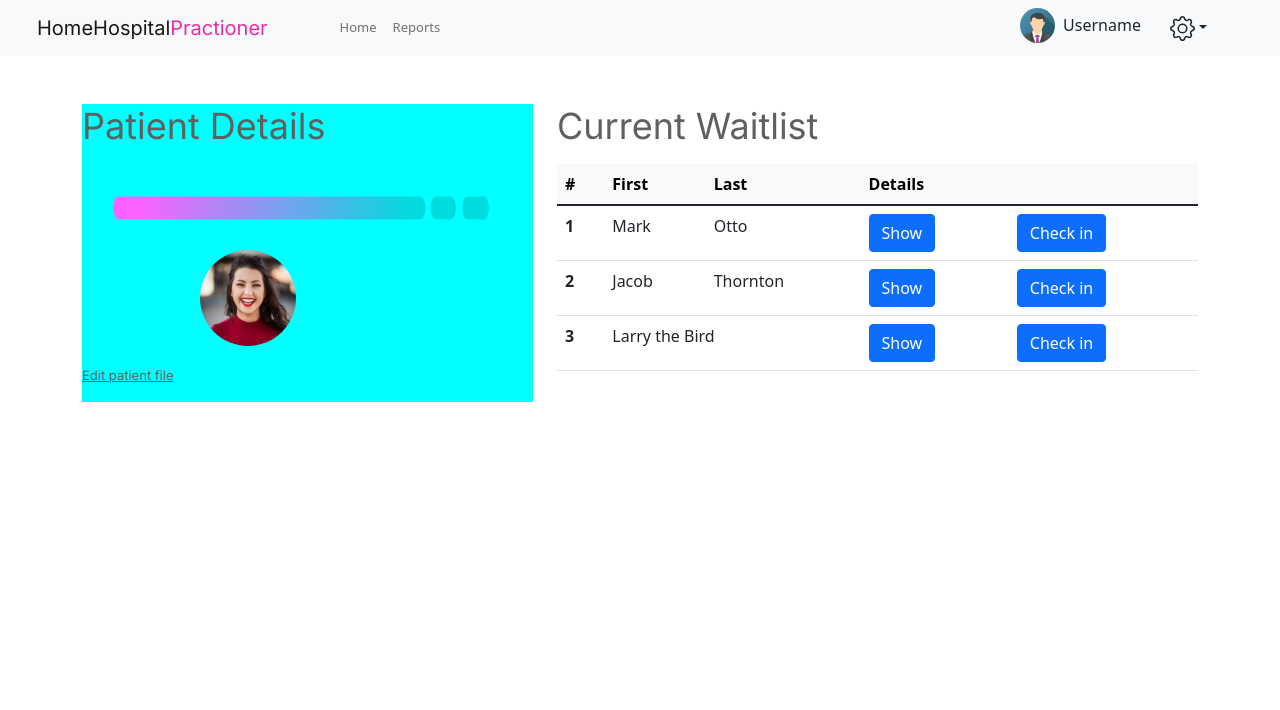
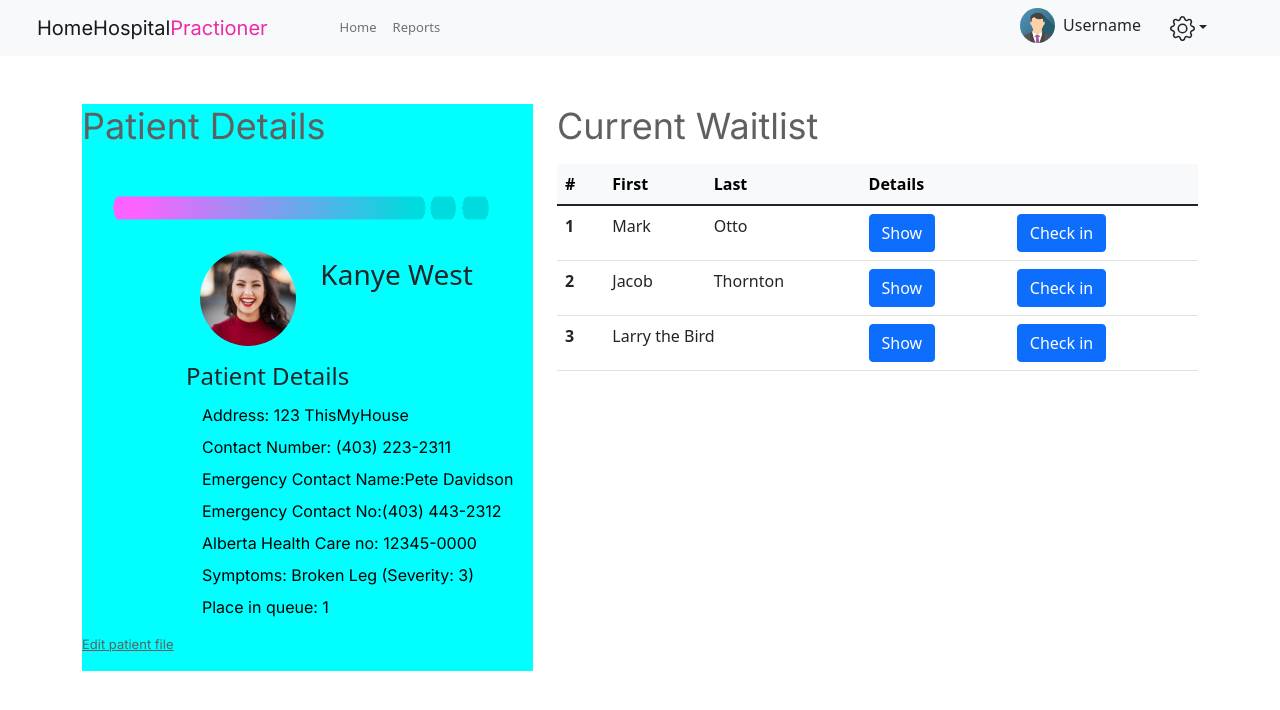
Before and after one commit to liamandaidan/HomeHospital, a React (Create React App) app in the folder HomeHospital-Frontend/hh-front/: page /practioner in a window 1280 px wide. Shown: the top 710 px of the page. Built offline with nearby package versions, Linux system fonts and the light colour scheme.

Commit message:
Update PractitionerPatientInfo.js
Dummy data added, until able to bring in data from backend.

```diff
--- a/HomeHospital-Frontend/hh-front/src/components/PractitionerPatientInfo.js
+++ b/HomeHospital-Frontend/hh-front/src/components/PractitionerPatientInfo.js
@@ -55,6 +55,7 @@ function PractitionerPatientInfo() {
           <Col md={8}>
             <div className="patient-info-requestDetails">
               <h3>
+				  Kanye West
                 {/* {firstName} {lastName} */}
               </h3>
               {/* <p>Visit request #45</p> */}
@@ -66,12 +67,20 @@ function PractitionerPatientInfo() {
         <Row>
           <Col>
             <div className="patient-info-personalDetails">
+				<h4>Patient Details</h4>
               {/* <h4>Confirmed Patient Details </h4> */}
             </div>
           </Col>
         </Row>
         <Row>
           <Col className="patient-contactDetails">
+			  <p>Address: 123 ThisMyHouse</p>
+			  <p>Contact Number: (403) 223-2311</p>
+			  <p>Emergency Contact Name:Pete Davidson</p>
+			  <p>Emergency Contact No:(403) 443-2312</p>
+			  <p>Alberta Health Care no: 12345-0000</p>
+			  <p>Symptoms: Broken Leg (Severity: 3)</p>
+			  <p>Place in queue: 1</p>
             {/* <p>Contact number: {phoneNumber}</p>
             <p>Alberta Health Care no: {HCNumber}</p> */}
             {/* <p>
```
